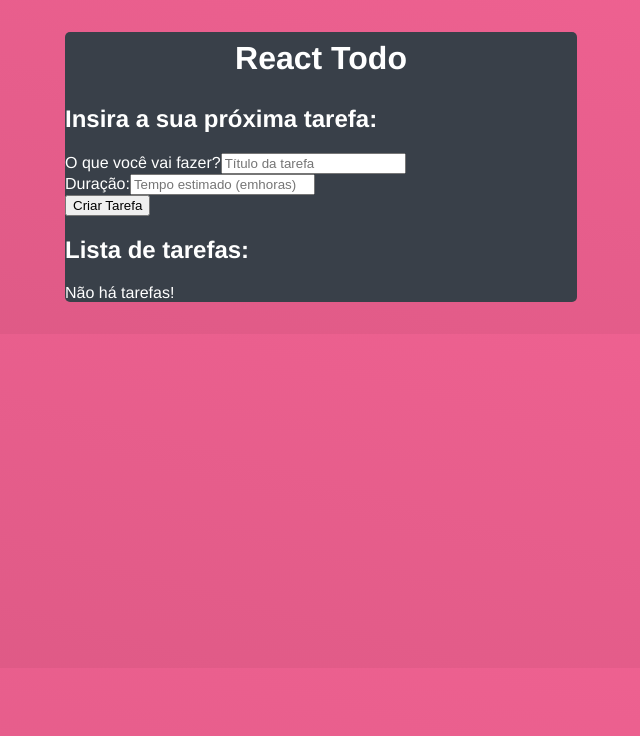
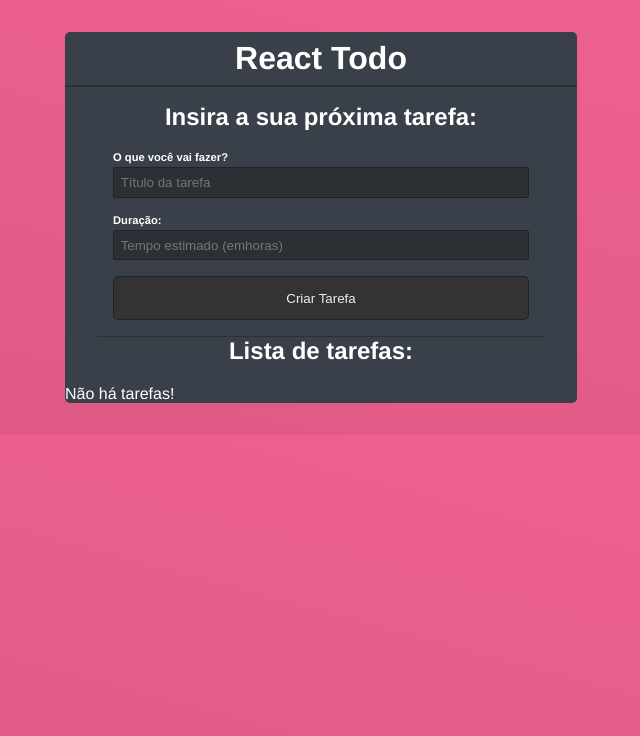
Before and after one commit to germanocandido/To-do-Project, a React (Create React App) app: page / in a window 1280 px wide. Shown: the top 736 px of the page, without its empty margins (319-959 px from the left). Built offline with nearby package versions, Linux system fonts and the light colour scheme.

Commit message:
feat: css form

```diff
--- a/src/App.css
+++ b/src/App.css
@@ -8,10 +8,51 @@
 
 .todo-header{
     padding: 0.5em;
-    boder-bottom: 1px solid #2c3035;
+    border-bottom: 2px solid #2c3035;
     text-align: center;
 }
 
 .todo-header h1{
     margin: 0;
 }
+
+.form-todo{
+    padding: 1em;
+    margin: 0 2em;
+    border-bottom: 1px solid #2c3035;
+}
+
+.form-todo h2, .list-todo h2{
+    text-align: center;
+    margin-top: 0;
+}
+
+.form-control{
+    display: flex;
+    flex-direction: column;
+    margin-bottom: 1em;
+}
+
+.form-control label{
+    font-weight: bold;
+    font-size: .7em;
+    margin-bottom: .4em;
+}
+
+.form-control input{
+    border: 1px solid #222;
+    border-radius:2px;
+    background-color: #2c3035;
+    padding: .5em;
+    color: #dfdfdf;
+}
+
+input[type="submit"]{
+    background-color: #333;
+    color: #eee;
+    width: 100%;
+    border: 1px solid #222;
+    border-radius: 5px;
+    padding: 1em;
+    cursor: pointer;
+}
```
